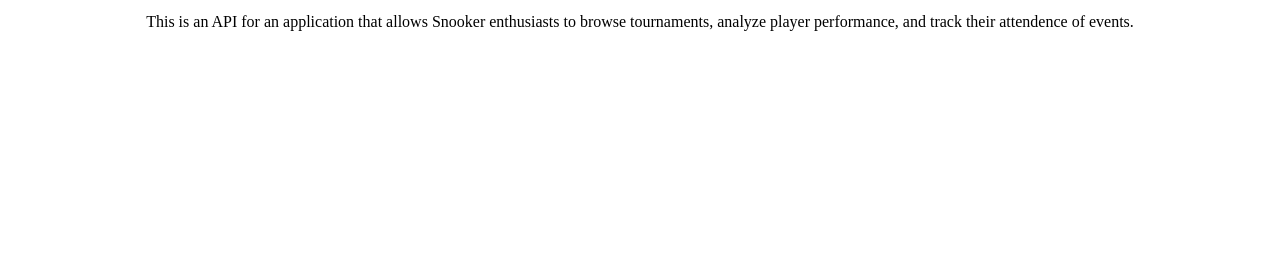
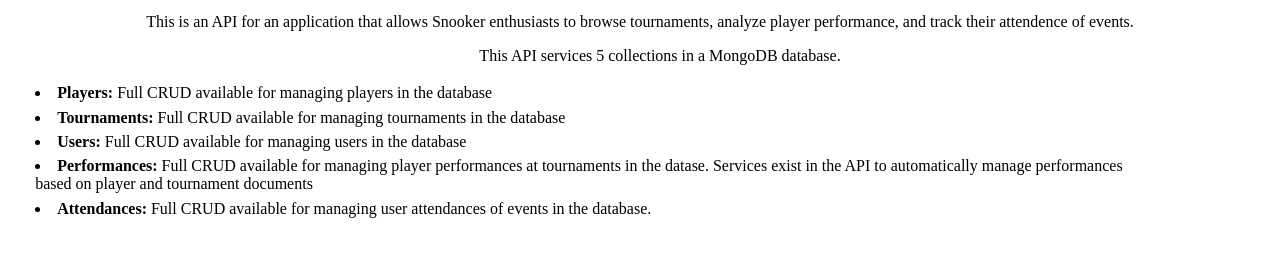
Before and after one commit to joshlogan103/snooker-api, a website: page public/index.html in a window 1280 px wide. Shown: the part 56-312 px from the top of the page. Drawn offline with Linux system fonts and the light colour scheme; a web font is replaced by a local one.

Commit message:
Add brief API explanation to landing page

```diff
--- a/public/index.html
+++ b/public/index.html
@@ -11,6 +11,16 @@
 </head>
 <body>
   <h1>Maximum Break API</h1>
-  <p>This is an API for an application that allows Snooker enthusiasts to browse tournaments, analyze player performance, and track their attendence of events.</p>
+  <p>
+    This is an API for an application that allows Snooker enthusiasts to browse tournaments, analyze player performance, and track their attendence of events.
+  </p>
+  <ul class="routes-list">
+    This API services 5 collections in a MongoDB database.
+  </ul>
+  <li class="route-description"><strong>Players:</strong> Full CRUD available for managing players in the database</li>
+  <li class="route-description"><strong>Tournaments:</strong> Full CRUD available for managing tournaments in the database</li>
+  <li class="route-description"><strong>Users:</strong> Full CRUD available for managing users in the database</li>
+  <li class="route-description"><strong>Performances:</strong> Full CRUD available for managing player performances at tournaments in the datase. Services exist in the API to automatically manage performances based on player and tournament documents</li>
+  <li class="route-description"><strong>Attendances:</strong> Full CRUD available for managing user attendances of events in the database.</li>
 </body>
 </html>
--- a/public/landing.css
+++ b/public/landing.css
@@ -12,3 +12,13 @@ p {
   text-align: center;
   margin: 1rem;
 }
+
+ul {
+  text-align: center;
+}
+
+li {
+  margin-left: 2rem;
+  padding: .2rem;
+  max-width: 70rem;
+}
```
